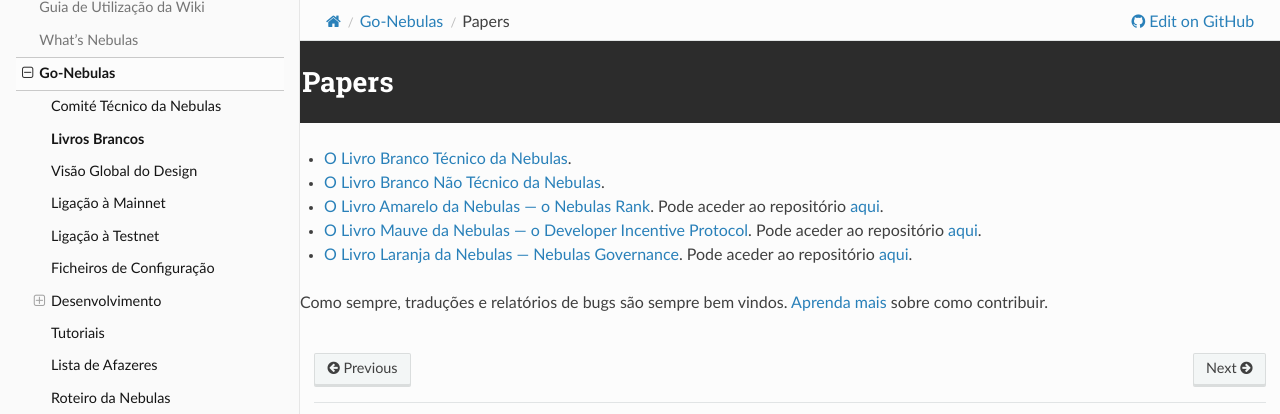
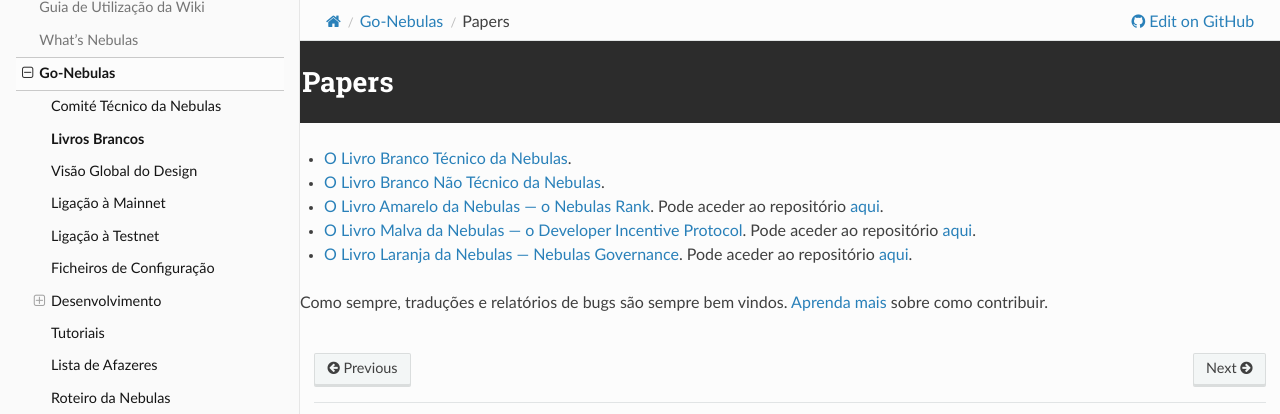
Before and after one commit to nebulasio/nebdocs, a Sphinx documentation site: the page built from docs/go-nebulas/papers.md, in a window 1280 px wide. Shown: the top 414 px of the page. Built offline with Sphinx 7.4.7 and the Read the Docs theme 2.0.0, drawn with Linux system fonts in a browser that asks for light colours; pages that are not in the unit, such as notebooks, are missing from menus.

Commit message:
small typo

```diff
--- a/docs/go-nebulas/papers.md
+++ b/docs/go-nebulas/papers.md
@@ -6,7 +6,7 @@
 
 * [O Livro Amarelo da Nebulas — o Nebulas Rank](https://nebulas.io/docs/NebulasYellowPaper.pdf). Pode aceder ao repositório [aqui](https://github.com/nebulasio/nr-report).
 
-* [O Livro Mauve da Nebulas — o Developer Incentive Protocol](https://nebulas.io/docs/NebulasMauvePaper.pdf). Pode aceder ao repositório [aqui](https://github.com/nebulasio/dip-report).
+* [O Livro Malva da Nebulas — o Developer Incentive Protocol](https://nebulas.io/docs/NebulasMauvePaper.pdf). Pode aceder ao repositório [aqui](https://github.com/nebulasio/dip-report).
 
 * [O Livro Laranja da Nebulas — Nebulas Governance](https://nebulas.io/docs/NebulasOrangepaper.pdf). Pode aceder ao repositório [aqui](https://github.com/nebulasio/governance-paper).
 
```
